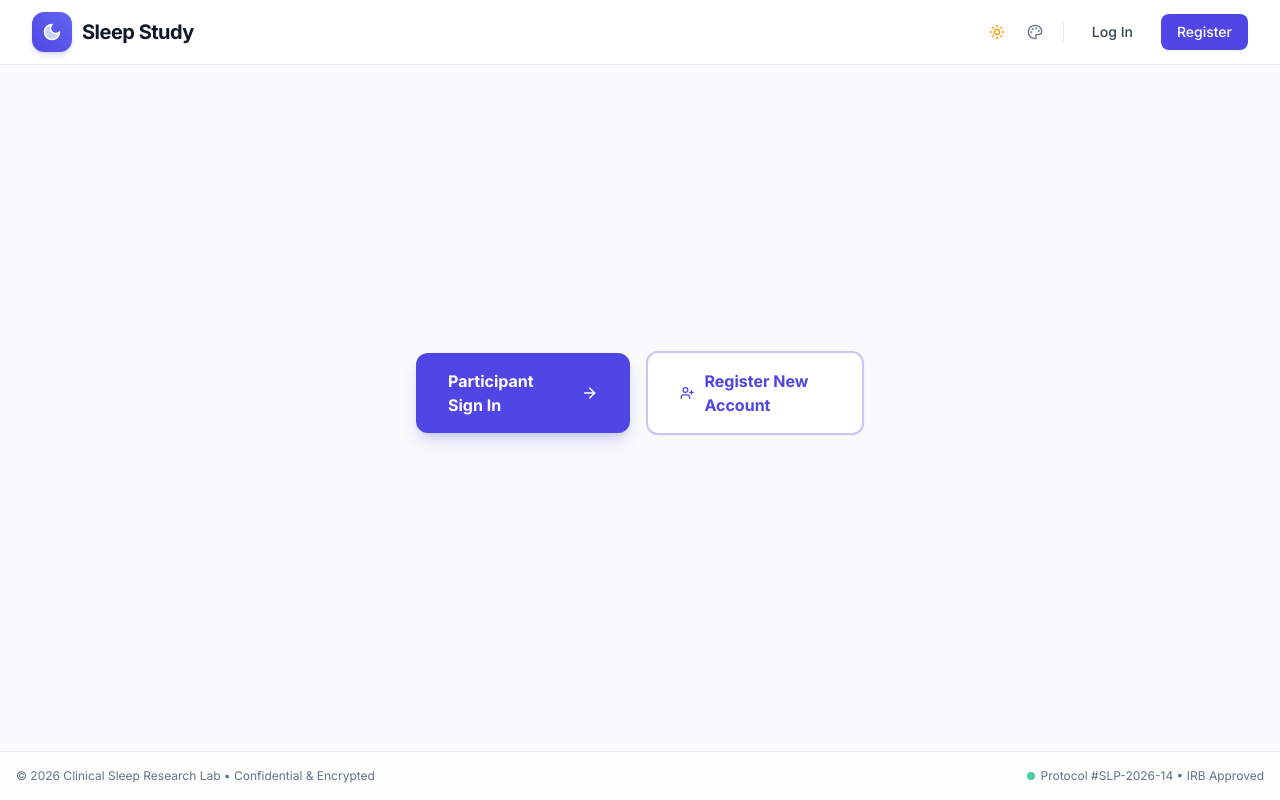
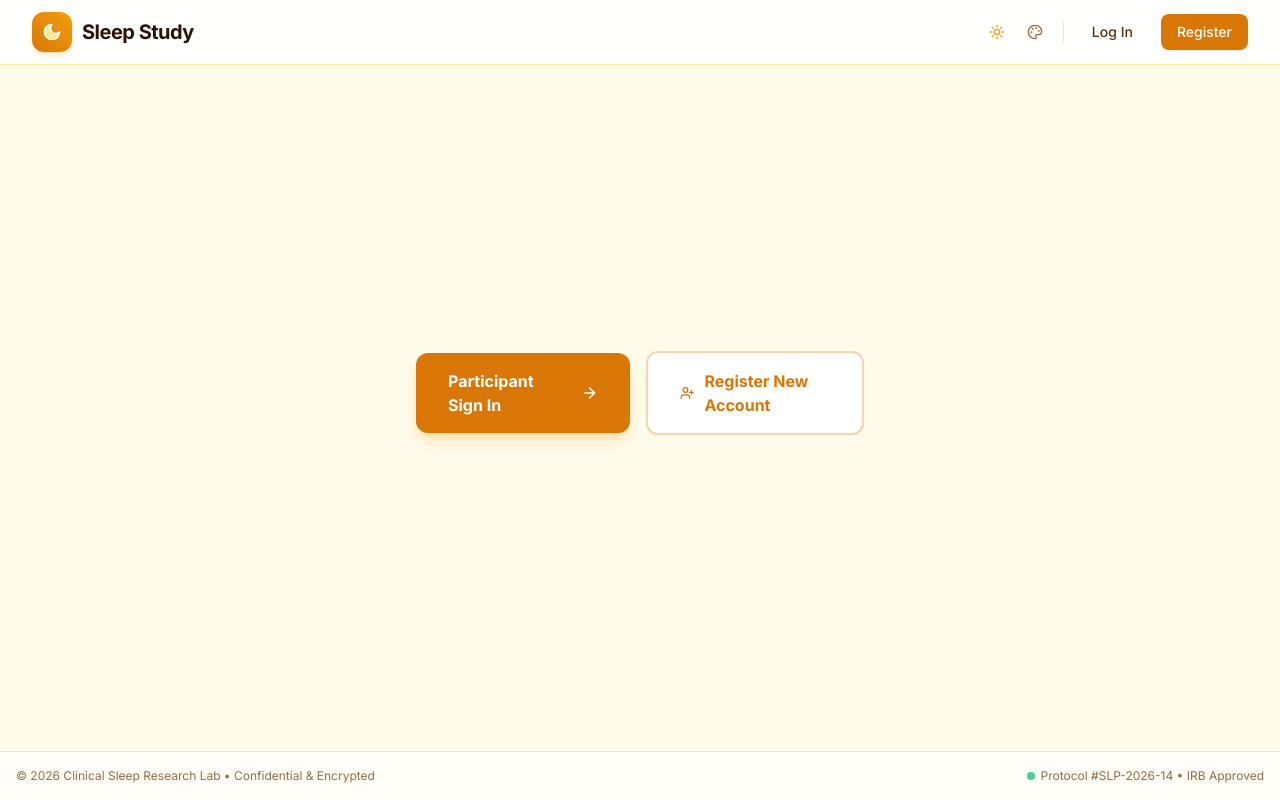
Before and after one commit to Sorcerer-25/Research-Data-Collection, a Next.js app: page / in a window 1280 px wide. Built offline with nearby package versions, Linux system fonts and the light colour scheme; no server answers.

Commit message:
Set default mode to light with Warm Sunset and default dark to Midnight Indigo

```diff
--- a/src/app/globals.css
+++ b/src/app/globals.css
@@ -2,39 +2,39 @@
 @tailwind components;
 @tailwind utilities;
 
-/* Base Default Root Tokens (Clinical Clean Light) */
+/* Base Default Root Tokens (Warm Sunset Light) */
 :root {
-  --background: #f8fafc;
-  --foreground: #0f172a;
+  --background: #fffbeb;
+  --foreground: #78350f;
   --font-inter: 'Inter', -apple-system, BlinkMacSystemFont, 'Segoe UI', Roboto, sans-serif;
-  --theme-primary: #4f46e5;
+  --theme-primary: #d97706;
 
-  /* Primary (Indigo) Shades */
-  --color-indigo-50: 238 242 255;
-  --color-indigo-100: 224 231 255;
-  --color-indigo-200: 199 210 254;
-  --color-indigo-300: 165 180 252;
-  --color-indigo-400: 129 140 248;
-  --color-indigo-500: 99 102 241;
-  --color-indigo-600: 79 70 229;
-  --color-indigo-700: 67 56 202;
-  --color-indigo-800: 55 48 163;
-  --color-indigo-900: 49 46 129;
-  --color-indigo-950: 30 27 75;
+  /* Primary (Warm Amber / Terracotta) Shades */
+  --color-indigo-50: 255 251 235;
+  --color-indigo-100: 254 243 199;
+  --color-indigo-200: 253 230 138;
+  --color-indigo-300: 252 211 77;
+  --color-indigo-400: 251 191 36;
+  --color-indigo-500: 245 158 11;
+  --color-indigo-600: 217 119 6;
+  --color-indigo-700: 180 83 9;
+  --color-indigo-800: 146 64 14;
+  --color-indigo-900: 120 53 15;
+  --color-indigo-950: 69 26 3;
 
-  /* Neutrals (Slate) Shades */
-  --color-slate-50: 248 250 252;
-  --color-slate-100: 241 245 249;
-  --color-slate-200: 226 232 240;
-  --color-slate-300: 203 213 225;
-  --color-slate-400: 148 163 184;
-  --color-slate-500: 100 116 139;
-  --color-slate-600: 71 85 105;
-  --color-slate-700: 51 65 85;
-  --color-slate-800: 30 41 59;
-  --color-slate-850: 21 30 46;
-  --color-slate-900: 15 23 42;
-  --color-slate-950: 9 13 22;
+  /* Neutrals (Warm Peach Slate) Shades */
+  --color-slate-50: 255 251 235;
+  --color-slate-100: 254 243 199;
+  --color-slate-200: 253 230 138;
+  --color-slate-300: 240 215 170;
+  --color-slate-400: 200 160 110;
+  --color-slate-500: 150 110 70;
+  --color-slate-600: 110 75 40;
+  --color-slate-700: 85 50 20;
+  --color-slate-800: 65 35 15;
+  --color-slate-850: 50 25 10;
+  --color-slate-900: 40 20 8;
+  --color-slate-950: 25 10 3;
 }
 
 /* ==========================================================================
--- a/src/app/layout.tsx
+++ b/src/app/layout.tsx
@@ -22,7 +22,7 @@ export const viewport: Viewport = {
   width: "device-width",
   initialScale: 1,
   maximumScale: 1,
-  themeColor: "#4f46e5",
+  themeColor: "#d97706",
 };
 
 export default function RootLayout({
--- a/src/lib/theme-context.tsx
+++ b/src/lib/theme-context.tsx
@@ -139,13 +139,13 @@ const STORAGE_KEY_LIGHT = "sleep_study_light_theme";
 const STORAGE_KEY_DARK = "sleep_study_dark_theme";
 
 export function ThemeProvider({ children }: { children: React.ReactNode }) {
-  const [mode, setModeState] = useState<ThemeMode>("dark");
-  const [lightThemeId, setLightThemeIdState] = useState<string>("clinical-clean");
+  const [mode, setModeState] = useState<ThemeMode>("light");
+  const [lightThemeId, setLightThemeIdState] = useState<string>("sunset-amber");
   const [darkThemeId, setDarkThemeIdState] = useState<string>("midnight-indigo");
   const [isThemeModalOpen, setIsThemeModalOpen] = useState<boolean>(false);
   const [isMounted, setIsMounted] = useState<boolean>(false);
 
-  // Initialize from localStorage or system preference on mount
+  // Initialize from localStorage or fallback defaults on mount
   useEffect(() => {
     setIsMounted(true);
     try {
@@ -155,17 +155,20 @@ export function ThemeProvider({ children }: { children: React.ReactNode }) {
 
       if (savedMode === "light" || savedMode === "dark") {
         setModeState(savedMode);
-      } else if (window.matchMedia && window.matchMedia("(prefers-color-scheme: light)").matches) {
-        setModeState("light");
       } else {
-        setModeState("dark");
+        setModeState("light"); // Default is light mode
       }
 
       if (savedLight && LIGHT_THEMES.some((t) => t.id === savedLight)) {
         setLightThemeIdState(savedLight);
+      } else {
+        setLightThemeIdState("sunset-amber");
       }
+
       if (savedDark && DARK_THEMES.some((t) => t.id === savedDark)) {
         setDarkThemeIdState(savedDark);
+      } else {
+        setDarkThemeIdState("midnight-indigo");
       }
     } catch {
       // Fallbacks in case localStorage is restricted
```
